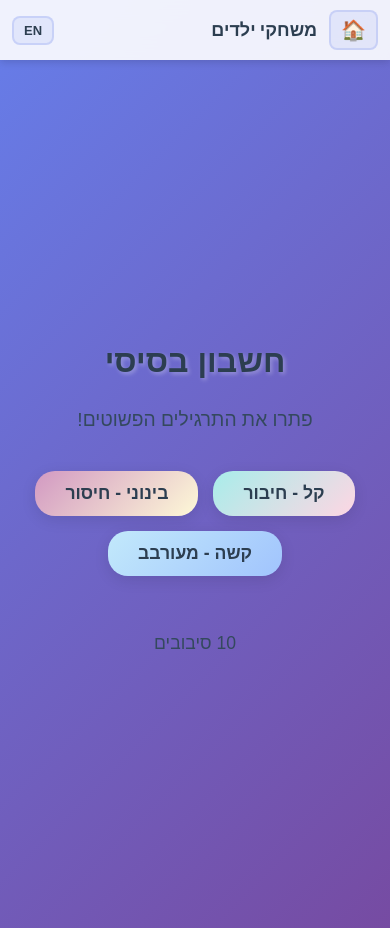
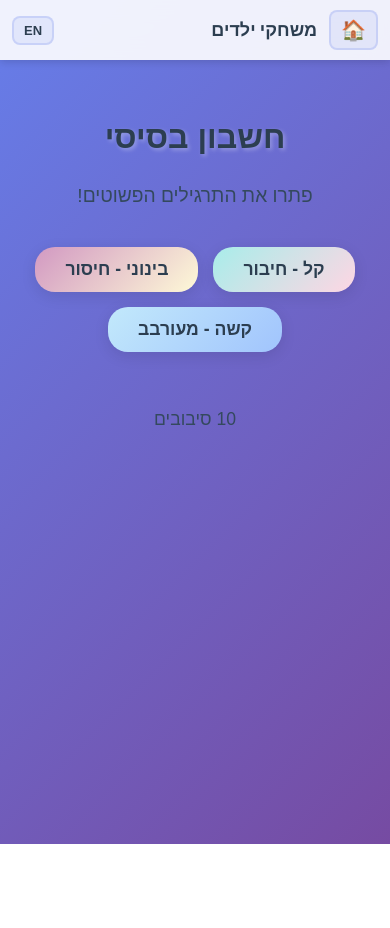
Before and after one commit to lvaizer/kids-games, a React (Create React App) app: page /games/arithmetic in a window 390 px wide. After the commit the page ends 844 px from the top, so only its background shows below. Built offline with nearby package versions, Linux system fonts and the light colour scheme.

Commit message:
Fix mobile spacing in ArithmeticGame - reduce top padding on mobile devices

```diff
--- a/src/games/arithmetic/ArithmeticGame.css
+++ b/src/games/arithmetic/ArithmeticGame.css
@@ -348,6 +348,13 @@
 
 /* Responsive Design */
 @media (max-width: 600px) {
+  .arithmetic-game {
+    padding: 10px;
+    min-height: auto;
+    justify-content: flex-start;
+    padding-top: 20px;
+  }
+
   .arithmetic-expression {
     font-size: 2em;
     padding: 20px;
```
